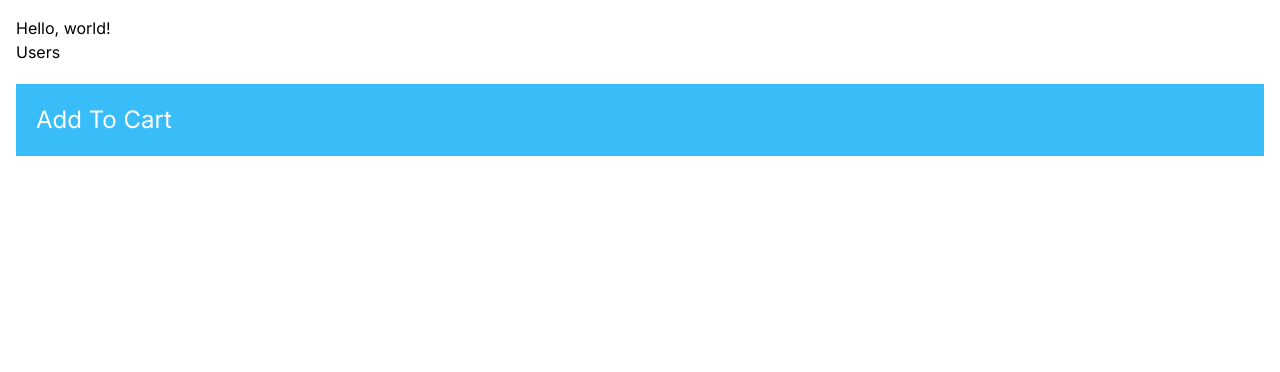
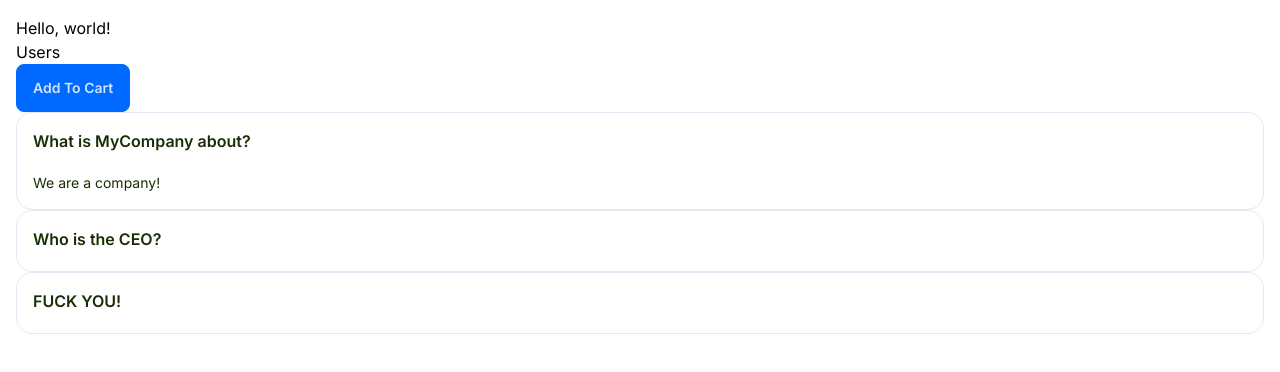
Before and after one commit to three-onefouronefive/next-js-tutorial, a Next.js app: page / in a window 1280 px wide. Shown: the top 372 px of the page. Built offline with nearby package versions, Linux system fonts and the light colour scheme.

Commit message:
fucked around w daisyui - added faqcard component

```diff
--- a/app/components/AddToCart.tsx
+++ b/app/components/AddToCart.tsx
@@ -4,7 +4,7 @@ import React from 'react'
 const AddToCart = () => {
   return (
     <div>
-        <button onClick={() => alert('Added to cart!')}>Add To Cart</button>
+        <button className='btn btn-primary' onClick={() => alert('Added to cart!')}>Add To Cart</button>
     </div>
   )
 }
--- /dev/null
+++ b/app/components/FAQCard/FAQCard.tsx
@@ -0,0 +1,25 @@
+import React from 'react'
+
+const FAQCard = () => {
+  return (
+    <>
+        <div className="collapse bg-base-100 border border-base-300 text-lime-950">
+            <input type="radio" name="my-accordion-1" defaultChecked/>
+            <div className="collapse-title font-semibold">What is MyCompany about?</div>
+            <div className="collapse-content text-sm">We are a company!</div>
+        </div>
+        <div className="collapse bg-base-100 border border-base-300 text-lime-950">
+            <input type="radio" name="my-accordion-1"/>
+            <div className="collapse-title font-semibold">Who is the CEO?</div>
+            <div className="collapse-content text-sm">It's me!</div>
+        </div>
+        <div className="collapse bg-base-100 border border-base-300 text-lime-950">
+            <input type="radio" name="my-accordion-1"/>
+            <div className="collapse-title font-semibold">FUCK YOU!</div>
+            <div className="collapse-content text-sm">dayum! fuck you too nigga</div>
+        </div>
+    </>
+  )
+}
+
+export default FAQCard
--- a/app/components/ProductCard/ProductCard.tsx
+++ b/app/components/ProductCard/ProductCard.tsx
@@ -3,7 +3,7 @@ import AddToCart from '../AddToCart';
 
 const ProductCard = () => {
   return (
-    <div className='p-5 my-5 bg-sky-400 text-white text-2xl hover:bg-sky-500'>
+    <div className=''>
         <AddToCart/>
     </div>
   )
--- a/app/layout.tsx
+++ b/app/layout.tsx
@@ -15,7 +15,7 @@ export default function RootLayout({
   children: React.ReactNode
 }) {
   return (
-    <html lang="en">
+    <html lang="en" data-theme="winter">
       <body className={inter.className}>{children}</body>
     </html>
   )
--- a/app/page.tsx
+++ b/app/page.tsx
@@ -1,6 +1,7 @@
 import Image from 'next/image'
 import Link from 'next/link';
 import ProductCard from './components/ProductCard/ProductCard';
+import FAQCard from './components/FAQCard/FAQCard';
 
 export default function Home() {
   return (
@@ -8,6 +9,7 @@ export default function Home() {
       <h1>Hello, world!</h1>
       <Link href="/users">Users</Link>
       <ProductCard></ProductCard>
+      <FAQCard></FAQCard>
     </main>
   )
 }
--- a/app/users/page.tsx
+++ b/app/users/page.tsx
@@ -3,6 +3,7 @@ import React from 'react'
 interface User {
   id: number;
   name: string;
+  email: string;
 }
 
 const UsersPage = async () => {
@@ -12,10 +13,21 @@ const UsersPage = async () => {
   return (
     <>
       <h1><b>Users</b></h1>
-      <p>{new Date().toLocaleTimeString()}</p>
-      <ul>
-        {users.map(user => <li key={user.id}>{user.name}</li>)}
-      </ul>
+
+      <table className='table table-bordered table-xs'>
+        <thead>
+          <tr>
+            <th>Name</th>
+            <th>Email</th>
+          </tr>
+        </thead>
+        <tbody className='text-lime-950'>
+          {users.map(user => <tr key={user.id}>
+            <td>{user.name}</td>
+            <td>{user.email}</td>
+          </tr>)}
+        </tbody>
+      </table>
     </>
   )
 }
--- a/package.json
+++ b/package.json
@@ -21,6 +21,7 @@
   },
   "devDependencies": {
     "autoprefixer": "^10.5.4",
+    "daisyui": "^4.12.24",
     "postcss": "^8.5.26",
     "tailwindcss": "^3.4.19"
   }
--- a/tailwind.config.ts
+++ b/tailwind.config.ts
@@ -15,6 +15,9 @@ const config: Config = {
       },
     },
   },
-  plugins: [],
+  plugins: [require("daisyui")],
+  daisyui: {
+    themes: ["winter"],
+  }
 }
 export default config
```
Also changed, not shown: 1 other file (tests, documents, lock files or other folders).
